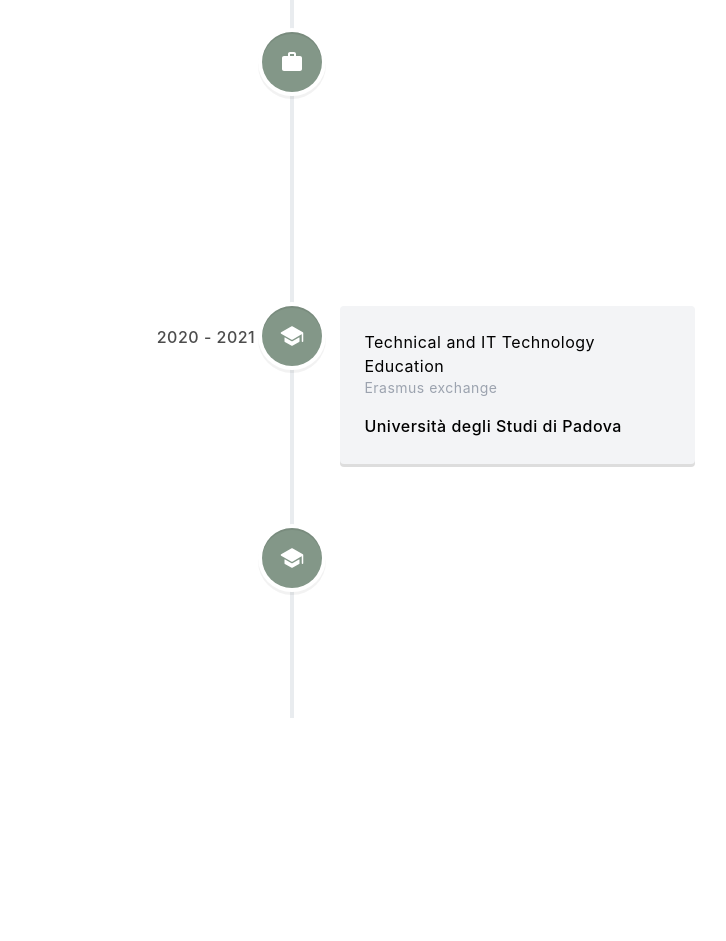
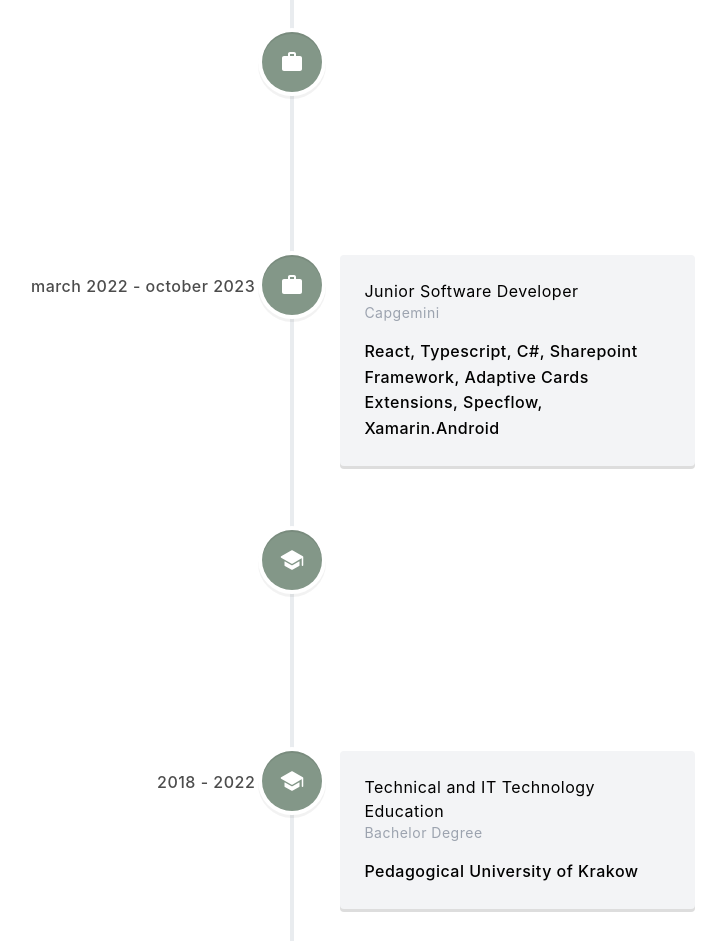
Before and after one commit to klubinskak/my-portfolio-next-js, a Next.js app: page /components/Journey/Timeline in a window 1280 px wide. Shown: the whole page, without its empty margins (156-882 px from the left). Before the commit the page ends 800 px from the top, so only its background shows below. Built offline with nearby package versions, Linux system fonts and the light colour scheme; what tailwindcss-debug-screens would draw is missing.

Commit message:
cv updates

```diff
--- a/src/pages/components/Journey/Timeline.tsx
+++ b/src/pages/components/Journey/Timeline.tsx
@@ -7,7 +7,6 @@
 import { MdWork } from "react-icons/md";
 import { IoSchool } from 'react-icons/io5';
 import { useTheme } from "next-themes";
-import dynamic from 'next/dynamic'
 
 const Timeline = () => {
   const { theme } = useTheme();
@@ -21,7 +20,24 @@
   return (
     <div className="w-[70%]">
       <VerticalTimeline lineColor="#e9ecef">
+      <VerticalTimelineElement
+          id="vertical-timeline"
+          contentStyle={{
+            background: themeStatus === 'dark' ? '#22223b' : '#F3F4F6', color: theme === 'dark' ? 'white' : 'black'
+          }}
+          contentArrowStyle={{ borderRight: '#22223b' }}
 
+          className="vertical-timeline-element--education"
+          date="november 2023 - now"
+          iconStyle={{ background: "#839788", color: "#fff" }}
+          icon={<MdWork />}
+        >
+          <h3 className="vertical-timeline-element-title">Junior Application Developer</h3>
+          <h4 className="text-sm text-gray-400 vertical-timeline-element-subtitle">Westinghouse</h4>
+          <p>
+            Angular, Typescript, C#, ASP.NET Core, SQL
+          </p>
+        </VerticalTimelineElement>
         <VerticalTimelineElement
           id="vertical-timeline"
           contentStyle={{
@@ -30,12 +46,12 @@
           contentArrowStyle={{ borderRight: '#22223b' }}
 
           className="vertical-timeline-element--education"
-          date="2021 - now"
+          date="march 2022 - october 2023"
           iconStyle={{ background: "#839788", color: "#fff" }}
           icon={<MdWork />}
         >
-          <h3 className="vertical-timeline-element-title">Software Engineer</h3>
-          <h4 className="vertical-timeline-element-subtitle text-gray-400 text-sm">Capgemini</h4>
+          <h3 className="vertical-timeline-element-title">Junior Software Developer</h3>
+          <h4 className="text-sm text-gray-400 vertical-timeline-element-subtitle">Capgemini</h4>
           <p>
             React, Typescript, C#, Sharepoint Framework, Adaptive Cards
             Extensions, Specflow, Xamarin.Android
@@ -48,12 +64,12 @@
           contentStyle={{
             background: themeStatus === 'dark' ? '#22223b' : '#F3F4F6', color: theme === 'dark' ? 'white' : 'black'
           }}
-          date="2020 - 2021"
+          date="2021 - 2022"
           iconStyle={{ background: "#839788", color: "#fff" }}
           icon={<IoSchool />}
         >
           <h3 className="vertical-timeline-element-title">Technical and IT Technology Education</h3>
-          <h4 className="vertical-timeline-element-subtitle text-gray-400 text-sm">Erasmus exchange</h4>
+          <h4 className="text-sm text-gray-400 vertical-timeline-element-subtitle">Erasmus exchange</h4>
           <p>
             Università degli Studi di Padova
           </p>
@@ -66,12 +82,12 @@
           contentStyle={{
             background: themeStatus === 'dark' ? '#22223b' : '#F3F4F6', color: theme === 'dark' ? 'white' : 'black'
           }}
-          date="2018 - 2021"
+          date="2018 - 2022"
           iconStyle={{ background: "#839788", color: "#fff" }}
           icon={<IoSchool />}
         >
           <h3 className="vertical-timeline-element-title">Technical and IT Technology Education</h3>
-          <h4 className="vertical-timeline-element-subtitle text-gray-400 text-sm">Bachelor Degree</h4>
+          <h4 className="text-sm text-gray-400 vertical-timeline-element-subtitle">Bachelor Degree</h4>
           <p>
             Pedagogical University of Krakow
           </p>
--- a/src/pages/components/Navbar/Navbar.tsx
+++ b/src/pages/components/Navbar/Navbar.tsx
@@ -79,7 +79,7 @@
     >
       {isActive ? (
         <MoonIcon
-          className="h-10 text-gray-900 w-7"
+          className="h-10 text-white-900 w-7"
           role="button"
         />
       ) : (
```
Also changed, not shown: 1 other file (tests, documents, lock files or other folders).
